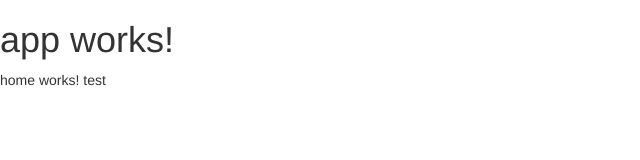
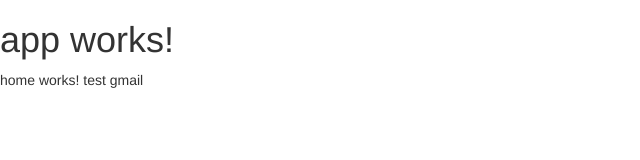
Before and after one commit to chami007/Angular2-learning, an Angular app: page /home in a window 1280 px wide. Shown: the top 160 px of the page, without its empty margins (0-640 px from the left). Built offline with nearby package versions, Linux system fonts and the light colour scheme.

Commit message:
Test commit

```diff
--- a/src/app/home/home.component.html
+++ b/src/app/home/home.component.html
@@ -1,3 +1,4 @@
 <p>
   home works! test
+  gmail
 </p>
```
